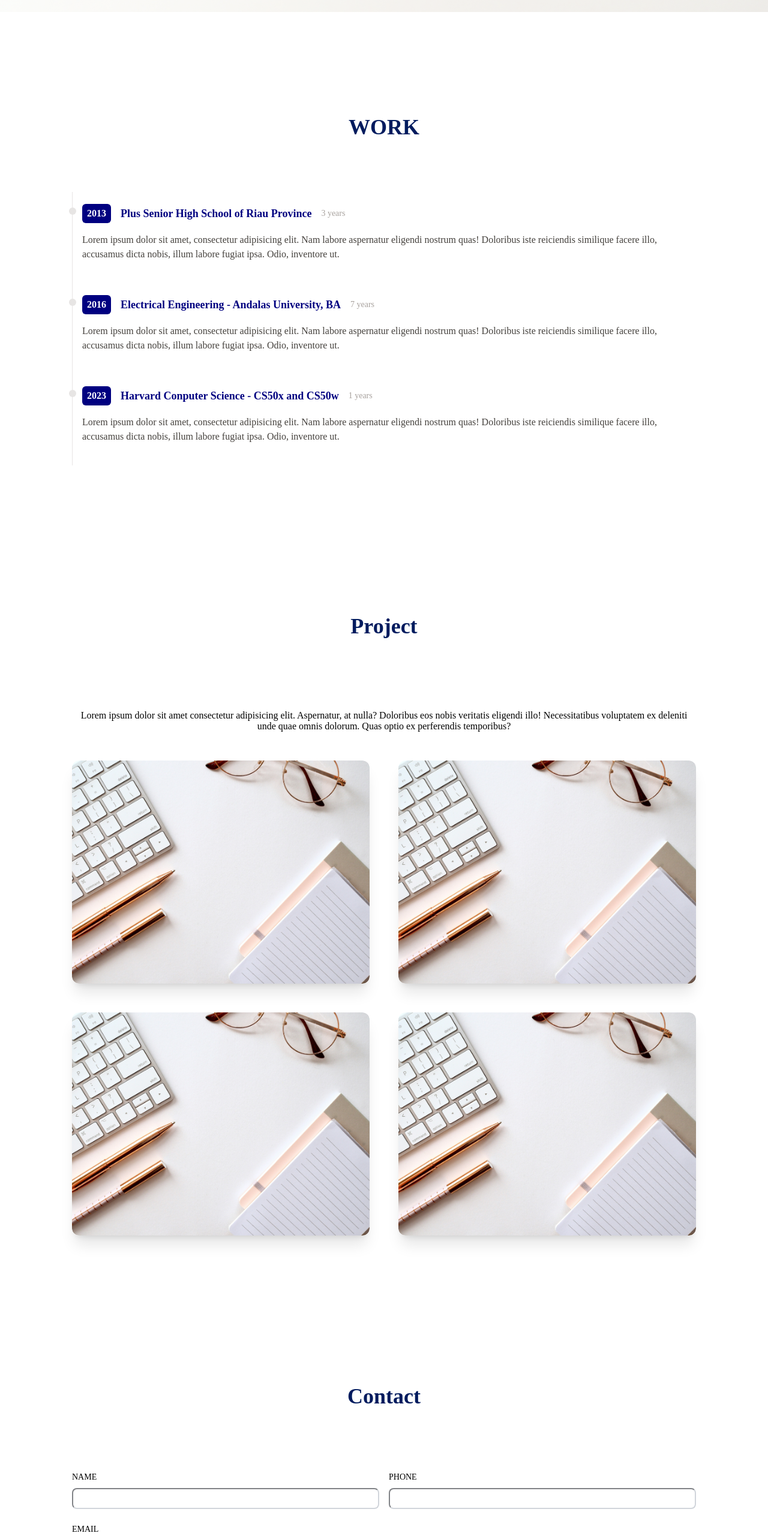
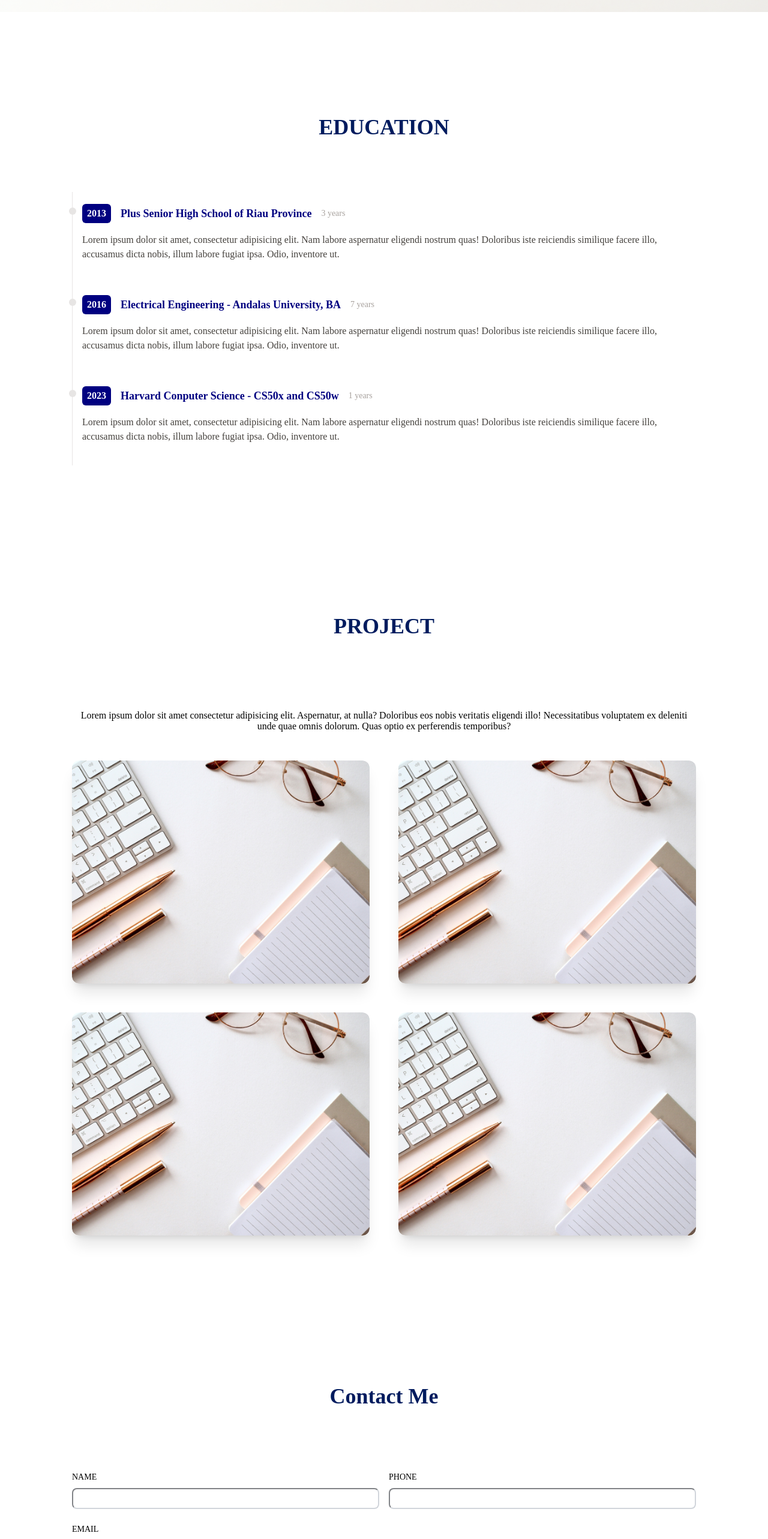
Before and after one commit to habiburahmanrulialif/web-portofolio, a React (Vite) app in the folder frontend/: page / in a window 1280 px wide. Shown: the part 780-3346 px from the top of the page at 60% size. Built offline with nearby package versions, Linux system fonts and the light colour scheme.

Commit message:
finish, input correct data and publish next

```diff
--- a/frontend/src/App.css
+++ b/frontend/src/App.css
@@ -1,6 +1,3 @@
-
-
-
 
 
 
--- a/frontend/src/components/contact/Contact.jsx
+++ b/frontend/src/components/contact/Contact.jsx
@@ -10,8 +10,9 @@ function Contact() {
         handleSubmit();
     });
     return (
-        <div id="contact" className="contact">
-            <h1 className="contactTitle">Contact</h1>
+        <div className="contact">
+            <div id="contact">
+                <h1 className="contactTitle">Contact Me</h1>
                 <form
                     action="https://getform.io/f/rbeqnxxb"
                     method="POST"
@@ -22,11 +23,19 @@ function Contact() {
                     <div className="phoneDetail">
                         <div className="flex-col">
                             <label className="labelCss">Name</label>
-                        <input type="text" name="name" className="inputCss" />
+                            <input
+                                type="text"
+                                name="name"
+                                className="inputCss"
+                            />
                         </div>
                         <div className="flex-col">
                             <label className="labelCss">Phone</label>
-                        <input type="text" name="phone" className="inputCss" />
+                            <input
+                                type="text"
+                                name="phone"
+                                className="inputCss"
+                            />
                         </div>
                     </div>
                     <div className="flex-col-py-2">
@@ -35,7 +44,11 @@ function Contact() {
                     </div>
                     <div className="flex-col-py-2">
                         <label className="labelCss">Subject</label>
-                    <input type="text" name="subject" className="inputCss" />
+                        <input
+                            type="text"
+                            name="subject"
+                            className="inputCss"
+                        />
                     </div>
                     <div className="flex-col-py-2">
                         <label className="labelCss">Message</label>
@@ -48,6 +61,7 @@ function Contact() {
                     <button className="sendButton">Send Message</button>
                 </form>
             </div>
+        </div>
     );
 }
 
--- a/frontend/src/components/contact/contact.css
+++ b/frontend/src/components/contact/contact.css
@@ -4,7 +4,7 @@
     padding: 1rem;
     padding-top: 4rem; /* 64px */
     padding-bottom: 4rem; /* 64px */
-    min-height: 100%;
+    min-height: 95vh;
 }
 
 .contactTitle {
@@ -71,7 +71,6 @@
 @media screen and (min-width: 768px) {
     .contact {
         padding: 5rem;
-        min-height: 100%;
     }
 
     .phoneDetail {
--- a/frontend/src/components/education/Education.jsx
+++ b/frontend/src/components/education/Education.jsx
@@ -29,7 +29,7 @@ const data = [
 const Education = () => {
     return (
         <div id="education" className="education">
-            <h1 className="title">WORK</h1>
+            <h1 className="title">EDUCATION</h1>
             {data.map((item, idx) => (
                 <EducationItem
                     key={idx}
--- a/frontend/src/components/portofolio/Portofolio.jsx
+++ b/frontend/src/components/portofolio/Portofolio.jsx
@@ -5,8 +5,11 @@ import testImg from "../../assets/home-background.jpg";
 
 const Portofolio = () => {
     return (
-        <div id="project" className="project">
-            <h1 className="title">Project</h1>
+        <div className="project">
+            <div id="project">
+                <h1 className="title" >
+                    PROJECT
+                </h1>
                 <p className="titleDescription">
                     Lorem ipsum dolor sit amet consectetur adipisicing elit.
                     Aspernatur, at nulla? Doloribus eos nobis veritatis eligendi
@@ -14,10 +17,11 @@ const Portofolio = () => {
                     dolorum. Quas optio ex perferendis temporibus?
                 </p>
                 <div className="projectItem">
-                <ProjectItem img={testImg} title="test" link="#"/>
-                <ProjectItem img={testImg} title="test" link="#"/>
-                <ProjectItem img={testImg} title="test" link="#"/>
-                <ProjectItem img={testImg} title="test" link="#"/>
+                    <ProjectItem img={testImg} title="test" link="#" />
+                    <ProjectItem img={testImg} title="test" link="#" />
+                    <ProjectItem img={testImg} title="test" link="#" />
+                    <ProjectItem img={testImg} title="test" link="#" />
+                </div>
             </div>
         </div>
     );
```
Lines whose indentation alone changed are shown as unchanged.
